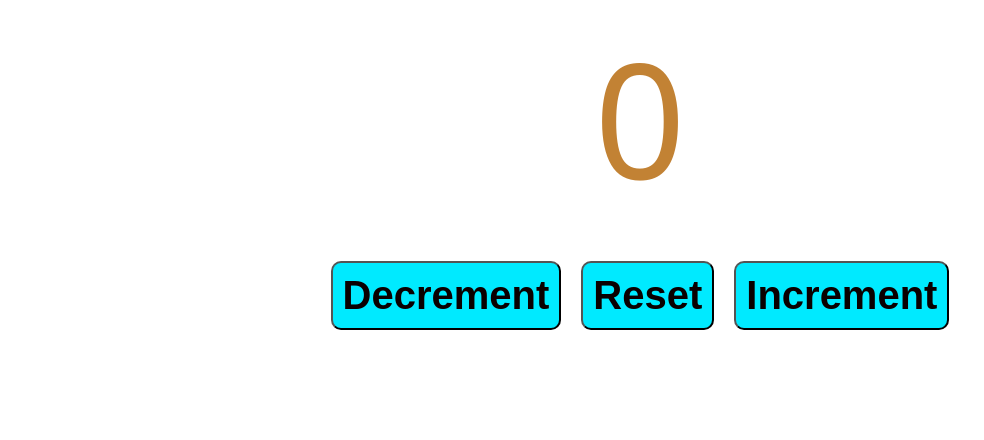
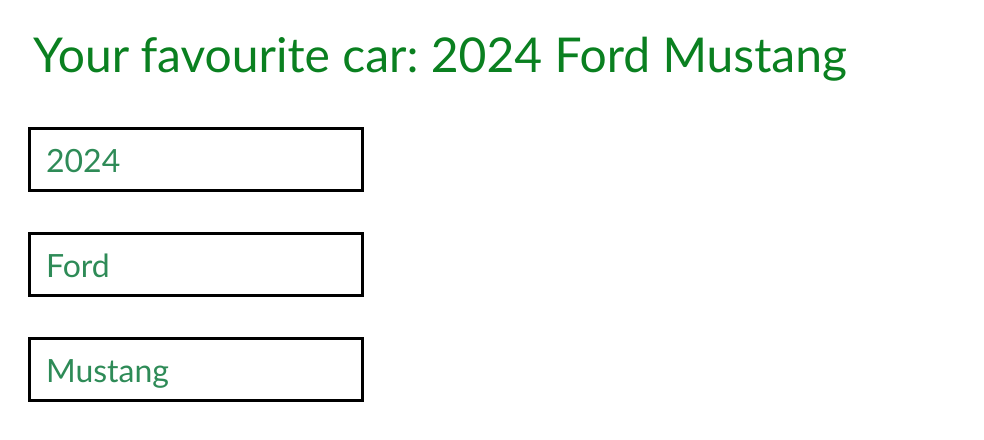
Before and after one commit to mandalika-sravani/React, a React (Vite) app in the folder my-react-app/: page / in a window 1280 px wide. Shown: the top 440 px of the page, without its empty margins (0-984 px from the left). Built offline with nearby package versions, Linux system fonts and the light colour scheme.

Commit message:
added update Objects in state

```diff
--- a/my-react-app/src/App.jsx
+++ b/my-react-app/src/App.jsx
@@ -10,6 +10,7 @@
 import ColorPicker from "./Color Picker/color_picker.jsx";
 import Counter from "./Counter_useState.jsx";
 import Mycomponent from "./onChange.jsx";
+import MyObjectComponent from "./update_objects.jsx";
 import MyUpdateComponent from "./updater.jsx";
 
 
@@ -101,9 +102,16 @@
 
 //updater function
 
+/*function App() {
+  return(
+    <MyUpdateComponent />
+  );
+} */
+
+// update Object
 function App() {
   return(
-    <MyUpdateComponent />
+    <MyObjectComponent />
   );
 }
 
--- /dev/null
+++ b/my-react-app/src/update_objects.jsx
@@ -0,0 +1,43 @@
+
+import React, {useState} from "react";
+
+function MyObjectComponent() {
+
+    const [car, setCar] = useState({year: 2024,
+                                    make: "Ford",
+                                    model: "Mustang"});
+
+    function handleYearChange(event) {
+
+        setCar(c => ({...car,year: event.target.value}));
+
+    }
+
+    function handleMakeChange(event) {
+
+        setCar(c => ({...car,make: event.target.value}));
+
+    }
+
+    function handleModelChange(event) {
+
+        setCar(c => ({...car,madel: event.target.value}));
+
+    }
+
+    return(
+        <div>
+            <p className="display">Your favourite car: {car.year} {car.make} {car.model}</p>
+            <input className="inputValues" type="number" value={car.year}
+                                        onChange={handleYearChange}/> <br/>
+            <input className="inputValues" type="text" value={car.make}
+                                        onChange={handleMakeChange}/> <br/>
+            <input className="inputValues" type="text" value={car.model}
+                                        onChange={handleModelChange}/> <br/>
+
+
+        </div>);
+
+}
+
+export default MyObjectComponent
```
Also changed, not shown: my-react-app/src/index.css (line endings or trailing spaces).
